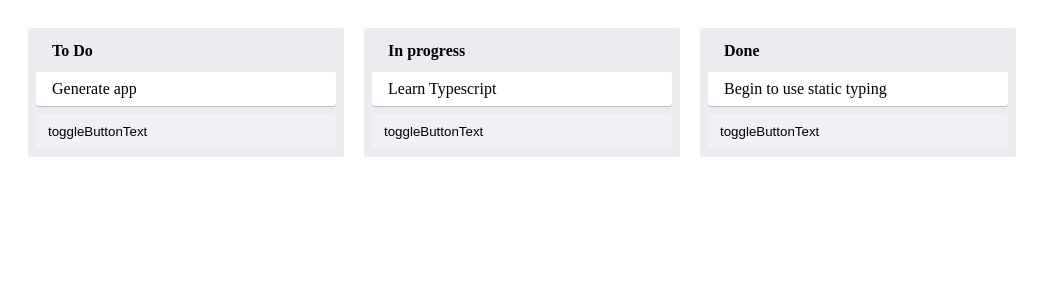
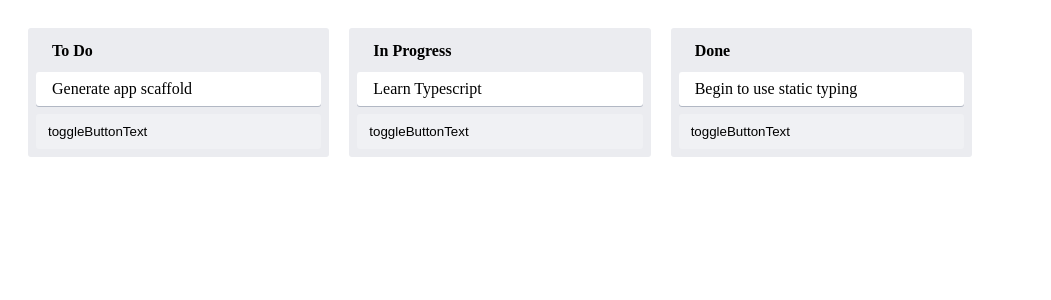
Before and after one commit to sanykos/trello-clone, a React (Create React App) app: page / in a window 1280 px wide. Shown: the top 300 px of the page, without its empty margins (0-1051 px from the left). Built offline with nearby package versions, Linux system fonts and the light colour scheme.

Commit message:
display lists width strore and mocks

```diff
--- a/src/App/index.tsx
+++ b/src/App/index.tsx
@@ -1,21 +1,18 @@
 import { FC } from 'react';
 import { Column } from '../components/Column';
-import { Card } from '../components/Card';
+import { AddNewItem } from '../components/AddNewItem';
+import { useAppState } from '../state/AppStateContext';
 
 import { AppContainerStyled } from './styles';
 
 export const AppContainer: FC = () => {
+    const { lists } = useAppState();
     return (
         <AppContainerStyled>
-            <Column text="To Do">
-                <Card text="Generate app" />
-            </Column>
-            <Column text="In progress">
-                <Card text="Learn Typescript" />
-            </Column>
-            <Column text="Done">
-                <Card text="Begin to use static typing" />
-            </Column>
+            {lists.map((list) => (
+                <Column key={list.id} text={list.text} id={list.id} />
+            ))}
+            <AddNewItem toggleButtonText="+ Add another list" onAdd={console.log} />
         </AppContainerStyled>
     );
 };
--- a/src/components/Column/index.tsx
+++ b/src/components/Column/index.tsx
@@ -1,13 +1,19 @@
 import { FC } from 'react';
 import { AddNewItem } from '../AddNewItem';
+import { Card } from '../Card';
+import { useAppState } from '../../state/AppStateContext';
 import { ColumnProps } from './interfaces';
 import { ColumnContainerStyled, ColumnTitleStyled } from './styles';
 
-export const Column: FC<ColumnProps> = ({ text, children }) => {
+export const Column: FC<ColumnProps> = ({ id, text }) => {
+    const { getTasksByListId } = useAppState();
+    const tasks = getTasksByListId(id);
     return (
         <ColumnContainerStyled>
             <ColumnTitleStyled>{text}</ColumnTitleStyled>
-            {children}
+            {tasks.map((task) => (
+                <Card key={task.id} id={task.id} text={task.text} />
+            ))}
             <AddNewItem
                 toggleButtonText="toggleButtonText"
                 onAdd={() => console.log('test')}
```
